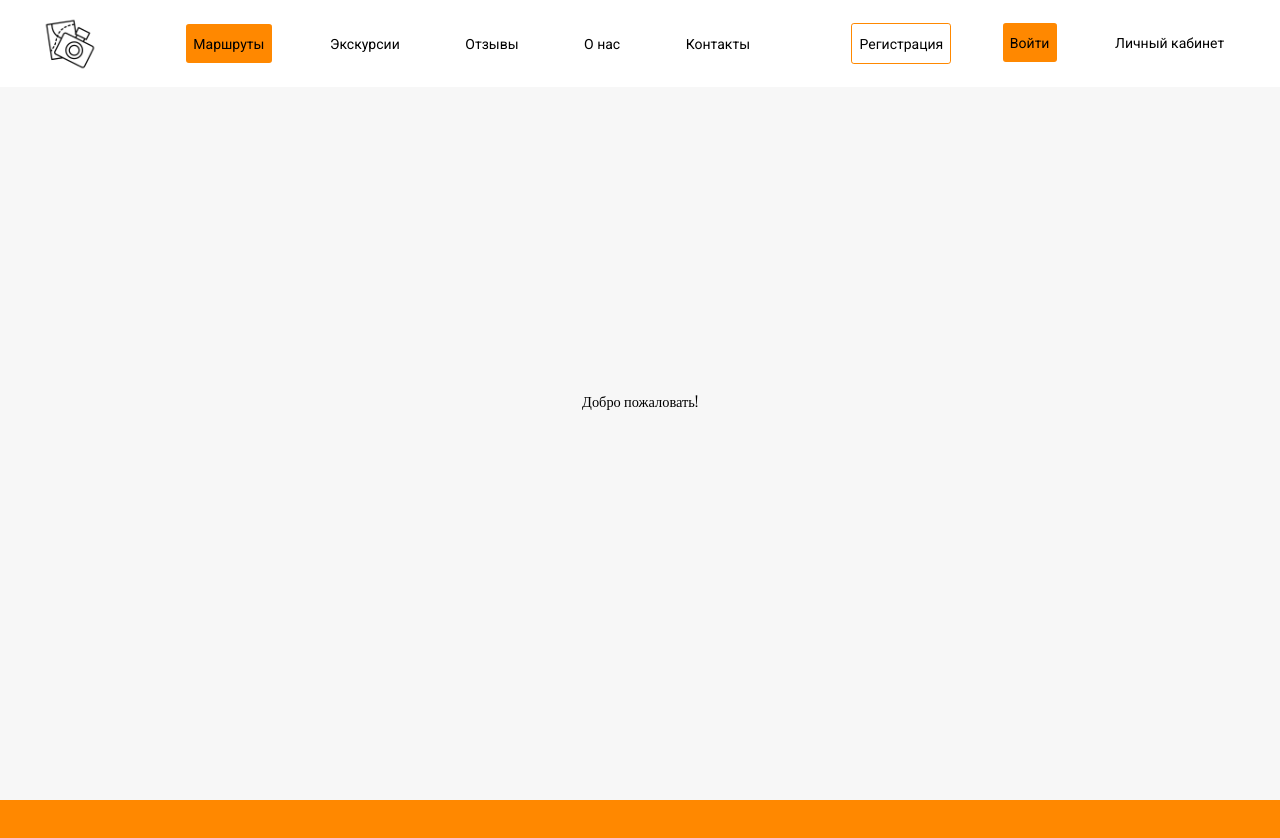
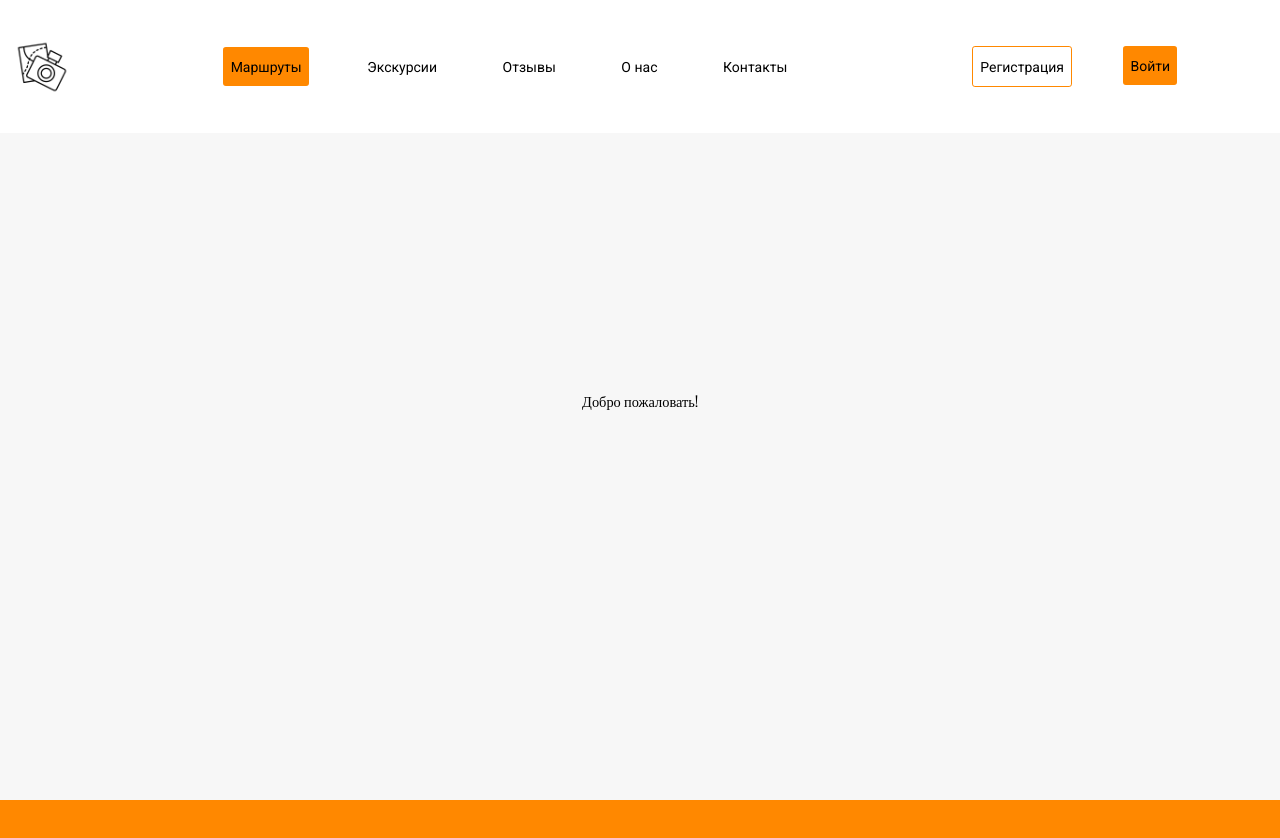
Before and after one commit to ilyushatrue/travel-app, a React (Create React App) app: page / in a window 1280 px wide. Shown: the top 838 px of the page. Built offline with nearby package versions, Linux system fonts and the light colour scheme.

Commit message:
рефакторинг

```diff
--- a/public/index.html
+++ b/public/index.html
@@ -16,7 +16,7 @@
       manifest.json provides metadata used when your web app is installed on a
       user's mobile device or desktop. See https://developers.google.com/web/fundamentals/web-app-manifest/
     -->
-    <link rel="manifest" href="%PUBLIC_URL%/manifest.json" />
+    <!-- <link rel="manifest" href="%PUBLIC_URL%/manifest.json" /> -->
     <!--
       Notice the use of %PUBLIC_URL% in the tags above.
       It will be replaced with the URL of the `public` folder during the build.
--- a/src/App.tsx
+++ b/src/App.tsx
@@ -1,19 +1,17 @@
-import { Box, Typography } from "@mui/material";
 import NavigationBar from "./components/layout/header/NavigationBar";
 import { Routes, Route } from "react-router-dom";
 import { Home, Account, Login, Registration } from "./pages/index";
-import { IMenuItem } from "./components/layout/header/IMenuItem";
-import { useEffect, useRef, useState } from "react";
+import { useState } from "react";
 
 function App() {
   const [enableScroll, setEnableScroll] = useState(false);
-  const [activeSection, setCurrentSection] = useState(null);
+  const [activeSection, setActiveSection] = useState(null);
 
   const assignShouldScroll = (shouldScroll: boolean) => {
     setEnableScroll(shouldScroll);
   };
   const assignActiveSection = (activeSection: any) => {
-    setCurrentSection(activeSection);
+    setActiveSection(activeSection);
   };
   return (
     <>
--- a/src/components/layout/header/NavigationBar.tsx
+++ b/src/components/layout/header/NavigationBar.tsx
@@ -3,54 +3,93 @@ import { useState, useRef, useEffect } from "react";
 import { Menu, Close } from "@mui/icons-material";
 import { NavLink, Link } from "react-router-dom";
 import logo from "../../../assets/images/logo.png";
-import { IMenuItem } from "./IMenuItem";
+import { INavMenu, INavMenuItem } from "./IMenuItem";
 
-const navMenuItems = [
+const navMenuItems = (refs: any[][]): INavMenu => ({
+    groups: [
         {
-    address: "/register",
-    title: "Регистрация",
+            items: [
+                {
+                    ref: refs[0][0],
+                    href: "overview",
+                    className: "logo",
+                    active: false,
+                    child: <div></div>,
+                },
+            ],
+        },
+        {
+            items: [
+                {
+                    ref: refs[0][0],
+                    href: "overview",
+                    child: "Маршруты",
+                    className: "menuItem",
+                    active: true,
+                    isRedirected: false
+                },
+                {
+                    ref: refs[0][1],
+                    href: "upcomingTours",
+                    child: "Экскурсии",
+                    className: "menuItem",
+                    active: false,
+                    isRedirected: false
+                },
+                {
+                    ref: refs[0][2],
+                    href: "feedbacks",
+                    child: "Отзывы",
+                    className: "menuItem",
+                    active: false,
+                    isRedirected: false
+                },
+                {
+                    ref: refs[0][3],
+                    href: "whyChooseUs",
+                    child: "О нас",
+                    className: "menuItem",
+                    active: false,
+                    isRedirected: false
+                },
+                {
+                    ref: refs[0][4],
+                    href: "contacts",
+                    child: "Контакты",
+                    className: "menuItem",
+                    active: false,
+                    isRedirected: false
+                },
+            ],
+        },
+        {
+            items: [
+                {
+                    ref: refs[0][0],
+                    href: "register",
+                    child: "Регистрация",
                     className: "menuItem registration",
+                    active: false,
                 },
-  { address: "/login", title: "Войти", className: "menuItem login" },
-  { address: "/account", title: "Личный кабинет", className: "menuItem" },
-];
-const menuItems = (refs: any[]): IMenuItem[] => [
                 {
-    ref: refs[0],
-    href: "overview",
-    title: "Маршруты",
+                    ref: refs[0][1],
+                    href: "login",
+                    child: "Войти",
+                    className: "menuItem login",
+                    active: false,
+                },
+                {
+                    ref: refs[0][2],
+                    href: "account",
+                    child: <div className="account"></div>,
                     className: "menuItem",
                     active: false,
                 },
-  {
-    ref: refs[1],
-    href: "upcomingTours",
-    title: "Экскурсии",
-    className: "menuItem",
-    active: false,
+            ],
         },
-  {
-    ref: refs[2],
-    href: "feedbacks",
-    title: "Отзывы",
-    className: "menuItem",
-    active: false,
-  },
-  {
-    ref: refs[3],
-    href: "whyChooseUs",
-    title: "О нас",
-    className: "menuItem",
-    active: false,
-  },
-  {
-    ref: refs[4],
-    href: "contacts",
-    title: "Контакты",
-    className: "menuItem",
-    active: false,
-  },
-];
+    ],
+});
+
 interface IProps {
     assignActiveMenuItem: Function;
     activeMenuItem: any;
@@ -67,8 +106,14 @@ function NavigationBar({
     const feedbacks = useRef<any>(null);
     const whyChooseUs = useRef<any>(null);
     const contacts = useRef<any>(null);
-  const [menu, setMenu] = useState(
-    menuItems([overview, upcomingTours, feedbacks, whyChooseUs, contacts])
+    const registration = useRef<any>(null);
+    const login = useRef<any>(null);
+    const account = useRef<any>(null);
+    const [navMenu, setNavMenu] = useState(
+        navMenuItems([
+            [overview, upcomingTours, feedbacks, whyChooseUs, contacts],
+            [registration, login, account],
+        ])
     );
 
     const toggleOpenMenu = () => {
@@ -81,78 +126,60 @@ function NavigationBar({
             : "hidden";
     }, [menuOpen]);
 
-  const onClick = (href: any) => {
+    const onClick = (href: any, enableScroll: boolean = true) => {
         assignActiveMenuItem(href);
-    assignEnableScroll(true);
+        assignEnableScroll(enableScroll);
         if (menuOpen) {
             setMenuOpen(false);
         }
     };
 
     useEffect(() => {
-    setMenu((prev) =>
-      [...prev].map((item) => {
+        setNavMenu((prev) => ({
+            groups: [...prev.groups].map((group) => ({
+                items: [...group.items].map((item) => {
                     if (item.href === activeMenuItem) {
                         item.active = true;
                     } else {
                         item.active = false;
                     }
                     return item;
-      })
-    );
+                }),
+            })),
+        }));
     }, [activeMenuItem]);
 
     return (
-    <div className={menuOpen ? "open" : ""}>
-      <div className="navbar_container">
+        <div className={"navbar_container" + " " + (menuOpen ? "open" : "")}>
             <nav>
-          <Link
-            to={"/" + menu[0].href}
-            className={"logo"}
-            onClick={() => onClick(menu[0].href)}
+                {navMenu.groups.map((group, groupIndex) => (
+                    <ul
+                        key={groupIndex}
+                        className={
+                            group.className + " " + (menuOpen ? "open" : "")
+                        }
                     >
-            <div></div>
-          </Link>
-          <nav>
-            <ul className={menuOpen ? "open" : ""}>
-              {menu.map((item, index) => (
-                <li key={index}>
+                        {group.items.map((item, itemIndex) => (
+                            <li key={itemIndex * (groupIndex + 1)}>
                                 <Link
                                     ref={item.ref}
                                     to={"/" + item.href}
-                    key={index}
-                    onClick={() => onClick(item.href)}
+                                    key={itemIndex * (groupIndex + 1)}
+                                    onClick={() => onClick(item.href, item.isRedirected)}
                                     className={
                                         item.className +
                                         " " +
                                         (item.active === true ? "active" : "")
                                     }
                                 >
-                    {item.title}
+                                    {item.child}
                                 </Link>
                             </li>
                         ))}
                     </ul>
-          </nav>
-          <nav>
-            <ul className="authorization">
-              {navMenuItems.map((item, index) => (
-                <li key={index}>
-                  <NavLink
-                    key={index}
-                    onClick={onClick}
-                    to={item.address}
-                    className={item.className}
-                  >
-                    {item.title}
-                  </NavLink>
-                </li>
                 ))}
-            </ul>
-          </nav>
             </nav>
             <Menu className="menu" onClick={toggleOpenMenu} />
-      </div>
         </div>
     );
 }
```
Also changed, not shown: src/components/layout/header/IMenuItem.ts (+14 -2 lines), 1 other file (tests, documents, lock files or other folders). Lines whose indentation alone changed are shown as unchanged.
